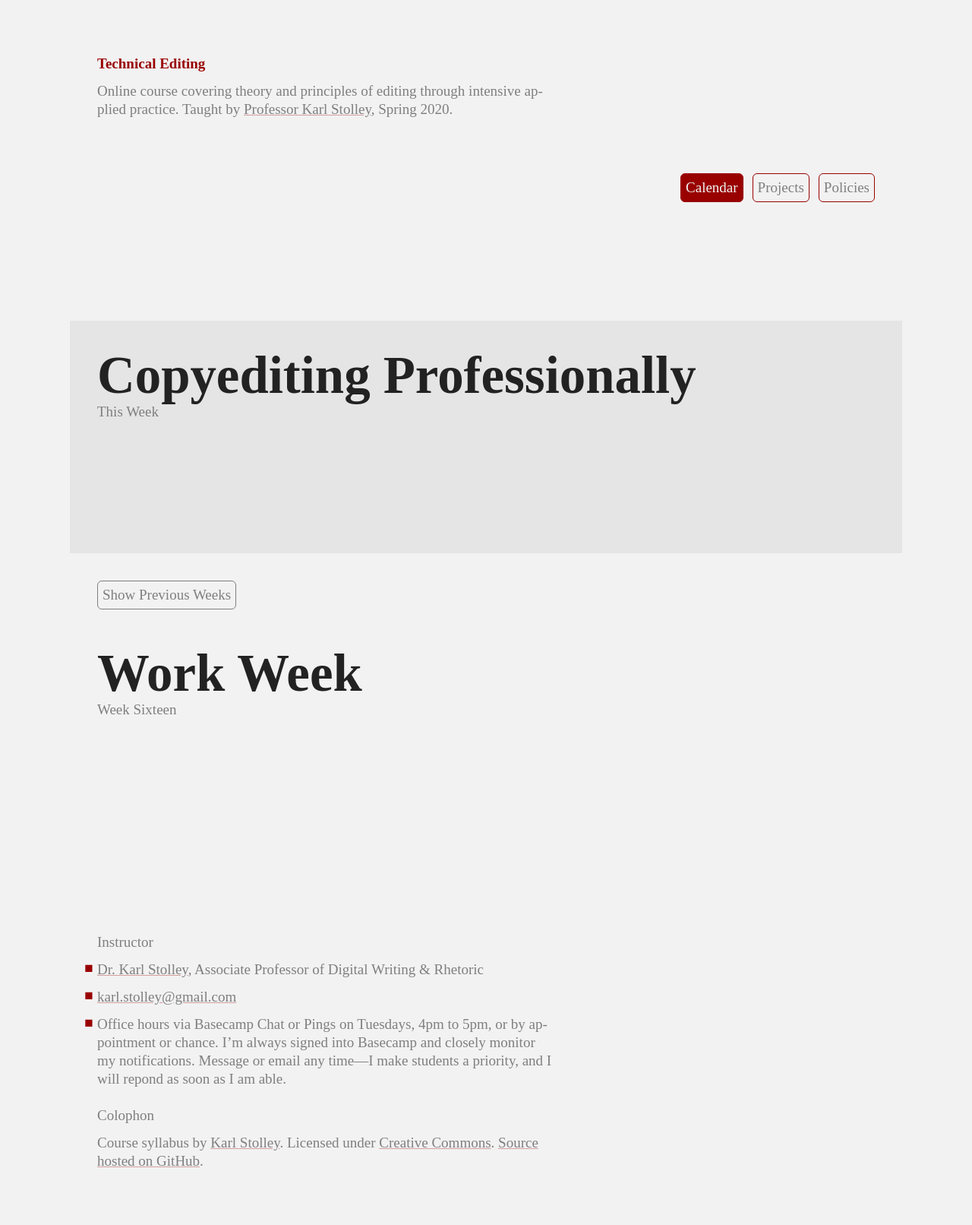
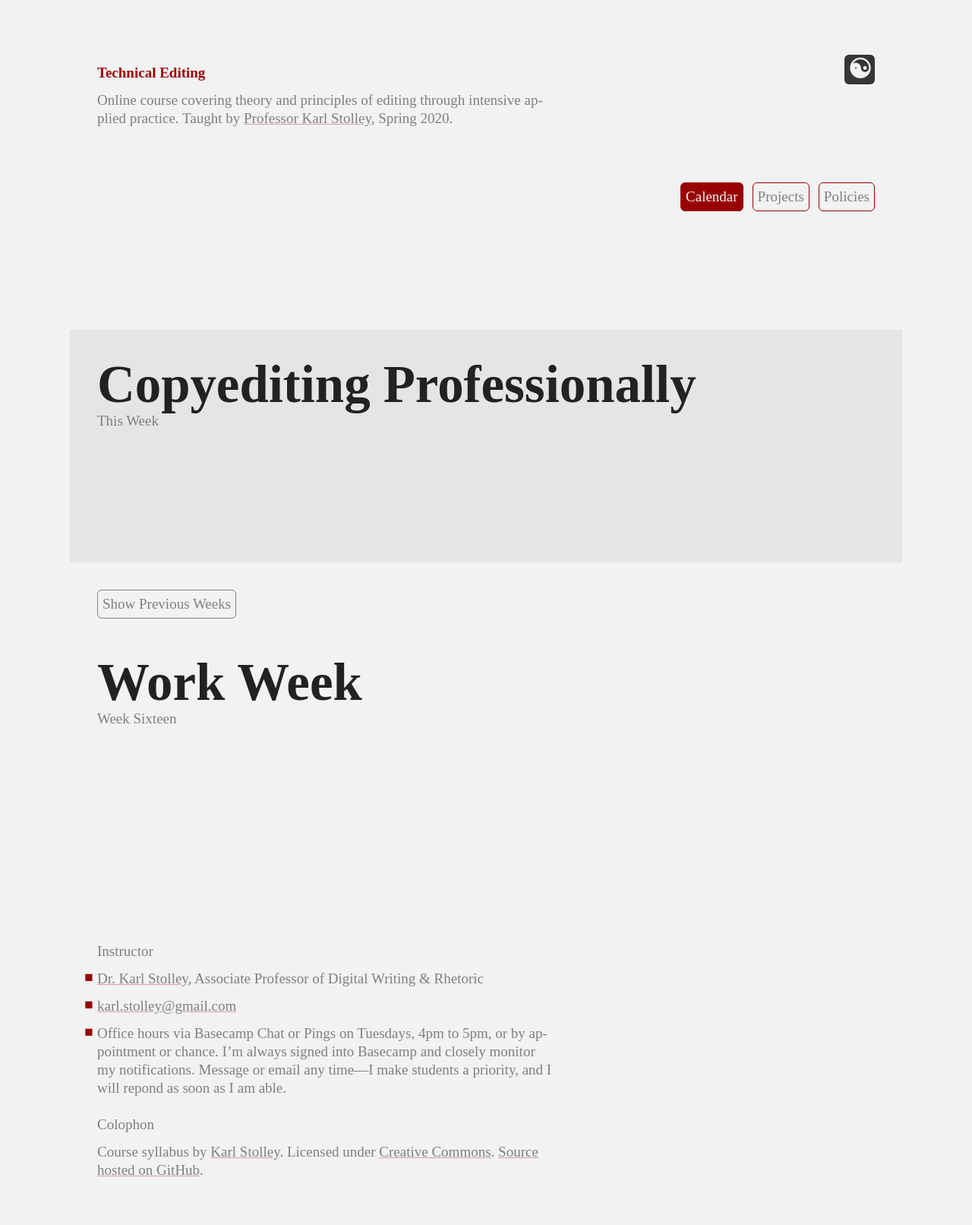
Before and after one commit to karlstolley/jekyll-theme-course, a Jekyll site: the page built from index.md, in a window 1280 px wide. Shown: the whole page at 76% size. Built offline with Jekyll 4.4.1, drawn with Linux system fonts in a browser that asks for light colours; some web fonts are replaced.

Commit message:
Add, wire up and style theme-toggle

```diff
--- a/_sass/_base.scss
+++ b/_sass/_base.scss
@@ -4,6 +4,9 @@ body {
 
 h1,h2,h3,h4,h5,h6 {
   font-weight: bold;
+}
+h1 {
+  padding-top: $base-line / 2;
 }
 h1 small,
 h1 b {
--- a/_sass/_colors.scss
+++ b/_sass/_colors.scss
@@ -174,3 +174,9 @@ header small {
   color: $text-color;
   color: var(--color-text);
 }
+#header #theme-toggle {
+  background: $text-color;
+  background: var(--color-text);
+  color: $back-color;
+  color: var(--color-back);
+}
--- a/_sass/_typography.scss
+++ b/_sass/_typography.scss
@@ -66,6 +66,29 @@ h2 {
 
 #header h1 a {
   text-decoration: none;
+}
+
+#header #theme-toggle {
+  border-radius: $base-line / 4;
+  display: block;
+  font-size: $base-size * $mod-scale * $mod-scale;
+  line-height: 1;
+  opacity: 0.9;
+  padding: $base-line / 12 $base-line / 6;
+  position: absolute;
+  right: $base-line / 4;
+  top: $base-line / 4;
+}
+
+/* ~ 370px */
+@media screen and (min-width: 23.125em) {
+  #header h1 {
+    position: relative;
+  }
+  #header #theme-toggle {
+    right: 0;
+    top: 0;
+  }
 }
 
 /* ~ 620px */
--- a/assets/js/site.js
+++ b/assets/js/site.js
@@ -24,6 +24,68 @@ if ('serviceWorker' in navigator) {
     return scope;
   }
 }
+
+function themeSwitcher() {
+  // Exit fast if no CSS properties support
+  if (!('supports' in CSS && CSS.supports("(--foo: bar)"))) {
+    return;
+  }
+
+  var header = document.querySelector('#header h1');
+  var toggle = document.createElement('a');
+  var html = document.querySelector('html');
+
+  var dark_mode = false;
+  var modes = ['light','dark'];
+
+  if ('matchMedia' in window) {
+    dark_mode = window.matchMedia('(prefers-color-scheme: dark)').matches;
+    if (dark_mode) {
+      modes.reverse(); // ['dark','light']
+    }
+  }
+
+  if (storageAvailable('localStorage')) {
+    if (!localStorage.getItem('modes')) {
+      localStorage.setItem('modes',modes.join(','));
+    } else {
+      modes = localStorage.getItem('modes').split(',');
+    }
+  }
+
+  html.classList.add(modes[0]);
+
+  toggle.id = 'theme-toggle';
+  toggle.href = '#null';
+  toggle.title = 'Switch to ' + modes[1] + ' theme';
+  toggle.innerText = '☯︎';
+  header.appendChild(toggle);
+
+  toggle.addEventListener('click', function(e) {
+    e.preventDefault();
+    html.classList.replace(modes[0],modes[1]);
+    modes.reverse();
+    if (storageAvailable('localStorage')) {
+      localStorage.setItem('modes',modes.join(','));
+    }
+    toggle.title = 'Switch to ' + modes[1] + ' theme';
+  });
+
+  function storageAvailable(type) {
+    try {
+      var storage = window[type];
+      var x = '__storage_test__';
+      storage.setItem(x, x);
+      storage.removeItem(x);
+      return true;
+    }
+    catch(e) {
+      return false;
+    }
+  }
+}
+
+themeSwitcher();
 
 // Move the nav to the header when there is room
 // Responsive detection
```
